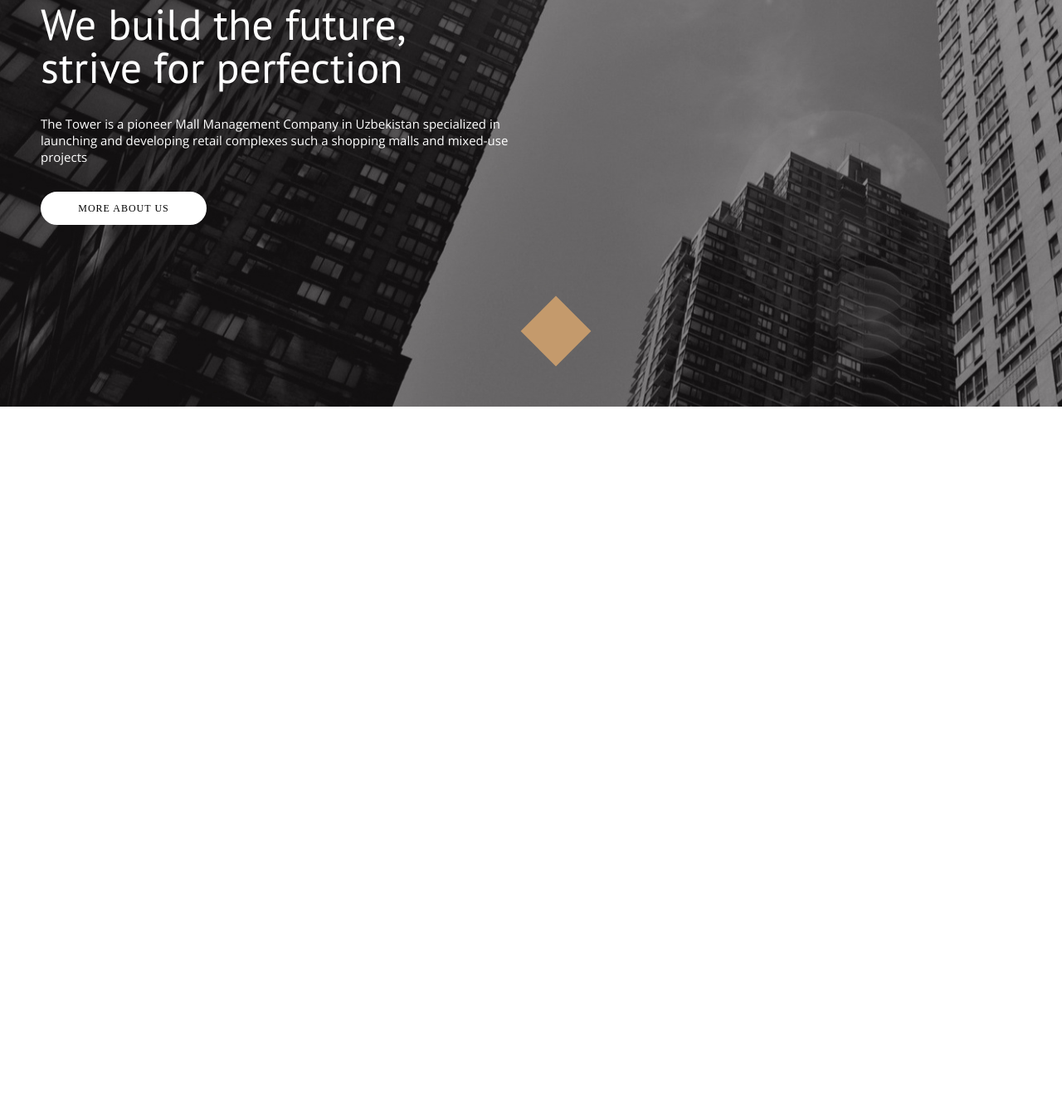
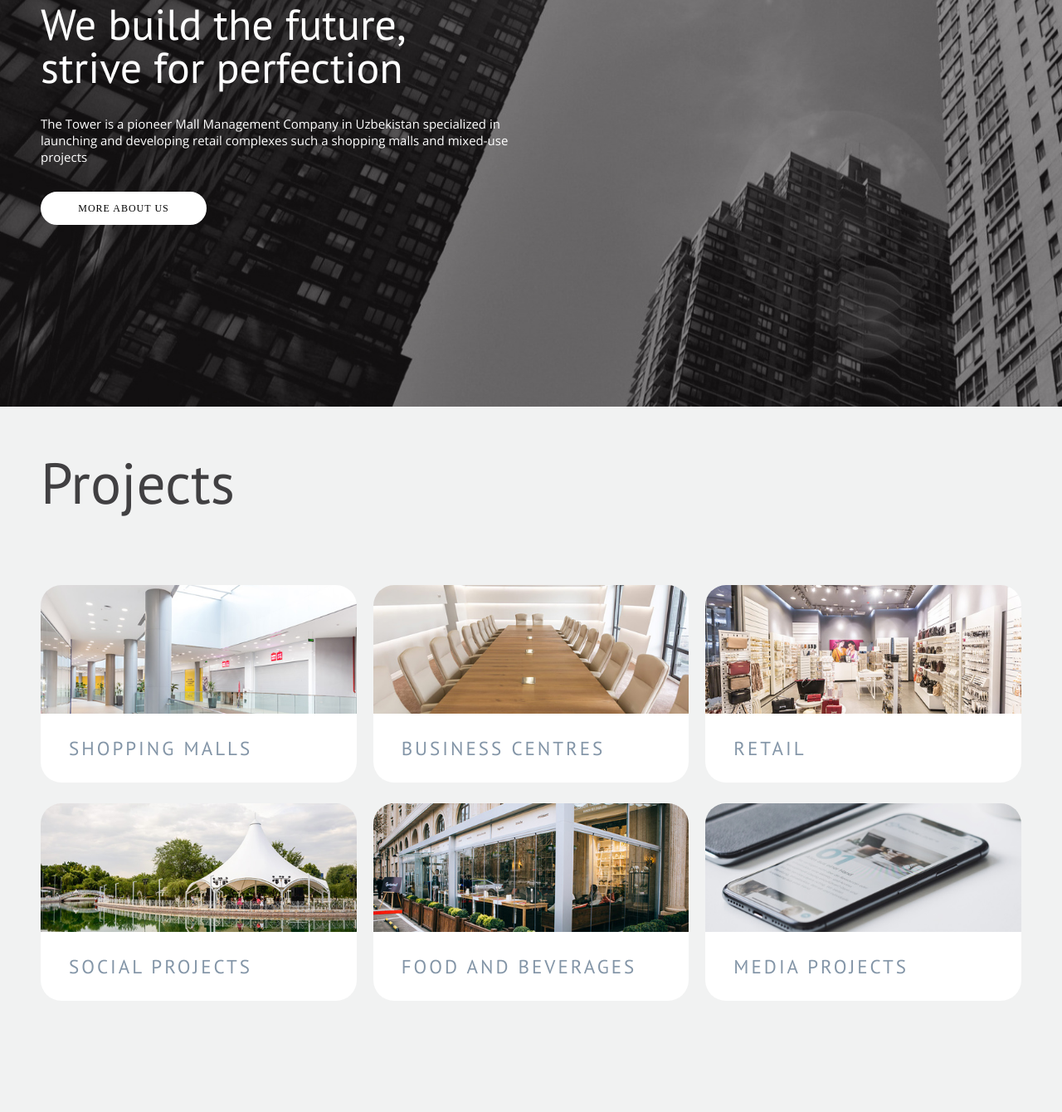
Before and after one commit to shoxaKardashian/theTower, a plain HTML site: page index.html in a window 1280 px wide. Shown: the part 371-1711 px from the top of the page at 83% size. Before the commit the page ends 861 px from the top, so only its background shows below. Drawn offline with nearby package versions, Linux system fonts and the light colour scheme; a script that the page names is missing.

Commit message:
adding Projects

```diff
--- a/index.html
+++ b/index.html
@@ -36,6 +36,56 @@
 			<div class="button button-white"> more about us </div>
 		</div>
 	</header>
+	<section class="projects">
+		<div class="wraper">
+			<h2>Projects</h2>
+				<div class="project-inner">
+					<div class="item">
+						<div class="item-top"></div>
+						<div class="item-bottom">
+							<div class="item-title">shopping malls</div>
+							<div class="item-link"><a href=""></a></div>
+						</div>
+					</div>
+					<div class="item">
+						<div class="item-top"></div>
+						<div class="item-bottom">
+							<div class="item-title">business centres</div>
+							<div class="item-link"><a href=""></a></div>
+						</div>
+					</div>
+					<div class="item">
+						<div class="item-top"></div>
+						<div class="item-bottom">
+							<div class="item-title">retail</div>
+							<div class="item-link"><a href=""></a></div>
+						</div>
+					</div>
+					<div class="item">
+						<div class="item-top"></div>
+						<div class="item-bottom">
+							<div class="item-title">social projects</div>
+							<div class="item-link"><a href=""></a></div>
+						</div>
+					</div>
+					<div class="item">
+						<div class="item-top"></div>
+						<div class="item-bottom">
+							<div class="item-title">food and beverages</div>
+							<div class="item-link"><a href=""></a></div>
+						</div>
+					</div>
+					<div class="item">
+						<div class="item-top"></div>
+						<div class="item-bottom">
+							<div class="item-title">media projects</div>
+							<div class="item-link"><a href=""></a></div>
+						</div>
+					</div>
+				</div>
+			</div>
+		</div>
+	</section>
 
 
 	<script src="js/scripts.min.js"></script>
--- a/sass/main.scss
+++ b/sass/main.scss
@@ -11,6 +11,7 @@ $font-openSans: 'Open Sans', sans-serif;
     box-sizing: border-box;
     font-size: 10px;
     text-decoration: none;
+   /* border: 1px solid red;*/
 }
 
 
@@ -111,6 +112,7 @@ p {
     padding: 32px 0;
 }
 
+/* square block in the end of header
 header:before {
     content: "";
     display: block;
@@ -124,3 +126,96 @@ header:before {
     transform: translate(-50%, -50%);
     transform: rotate(45deg);
 }
+*/
+.projects {
+    background-color: #F1F2F2;
+    padding-top: 57px;
+}
+
+h2 {
+    font-size: 52pt;
+    color: $primary-color;
+    font-family: $font-basic;
+    margin-bottom: 88px;
+}
+
+.project-inner {
+    display: flex;
+    flex-wrap: wrap;
+    /*justify-content: space-between;*/
+    margin-right:-20px;
+    margin-top: -25px;
+    padding-bottom: 134px;
+
+}
+
+.item {
+    flex-grow: 1;
+    flex-basis: 25.3333%;
+    /*border: 1px solid red;*/
+    margin-right: 20px;
+    margin-top: 25px;
+    border-radius: 25px;
+    overflow: hidden;
+
+    &:hover {
+        transition: 0.5s;
+        transform: scale(0.98);
+        box-shadow: 0 0 5px 0px $secondary-color;
+    }
+
+    &-top {
+        background-size: cover;
+        height: 155px;
+    }
+
+    &-bottom {
+        display: flex;
+        background-color: white;
+        justify-content: space-round;
+
+        .item-title {
+            padding: 30px 0 30px 34px;
+            font-family: $font-basic;
+            color: #8395A7;
+            font-size: 23px;
+            text-transform: uppercase;
+            letter-spacing: 3px;
+        }
+    }
+    &:nth-of-type(1) {
+        .item-top {
+            background-image: url("/img/BGs/project-shopping-malls.jpg");
+        }
+    }
+
+    &:nth-of-type(2) {
+        .item-top {
+            background-image: url("/img/BGs/project-business-centres.jpg");
+        }
+    }
+
+    &:nth-of-type(3) {
+        .item-top {
+            background-image: url("/img/BGs/project-retail.jpg");
+        }
+    }
+
+    &:nth-of-type(4) {
+        .item-top {
+            background-image: url("/img/BGs/project-social.jpg");
+        }
+    }
+
+    &:nth-of-type(5) {
+        .item-top {
+            background-image: url("/img/BGs/project-food.jpg");
+        }
+    }
+
+    &:nth-of-type(6) {
+        .item-top {
+            background-image: url("/img/BGs/project-media-alt.jpg");
+        }
+    }
+}
```
Also changed, not shown: css/main.css, 1 other file.
